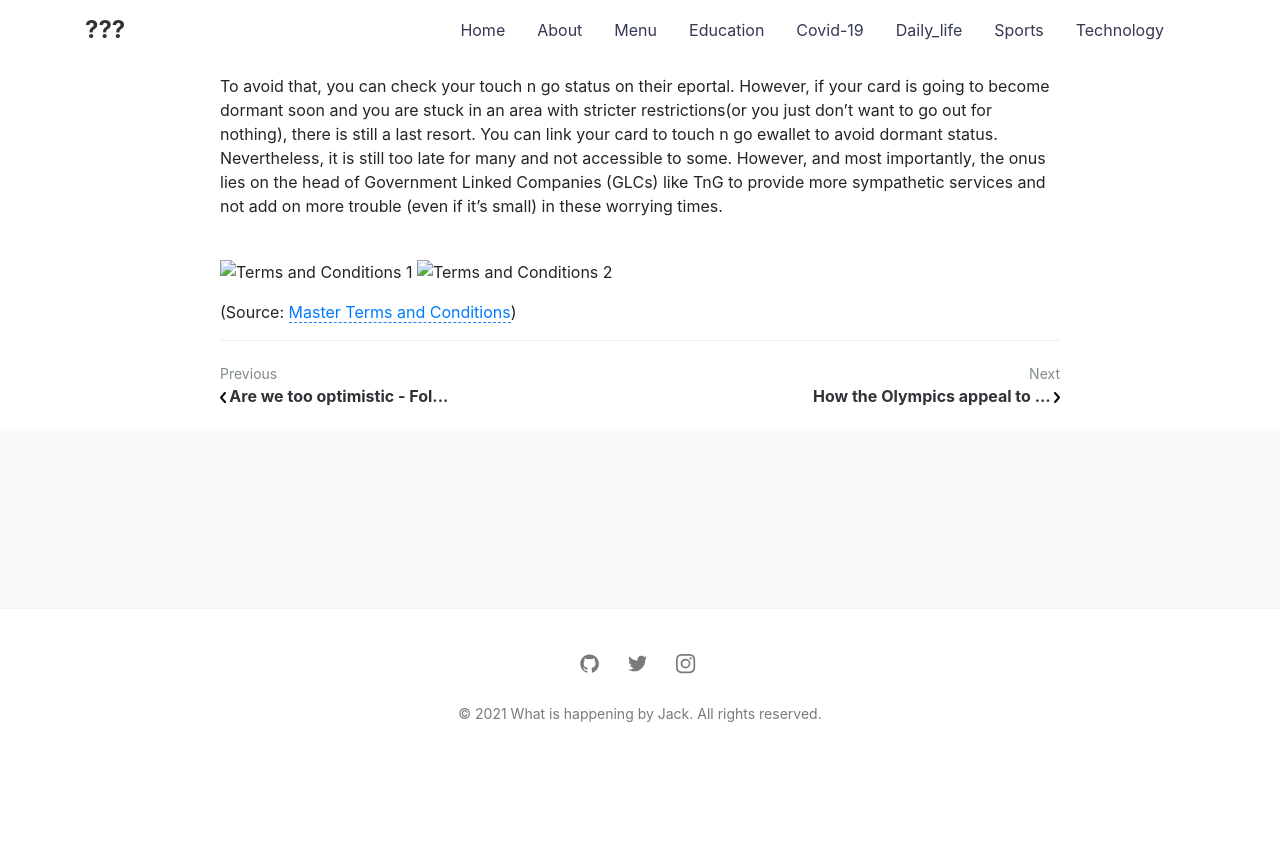
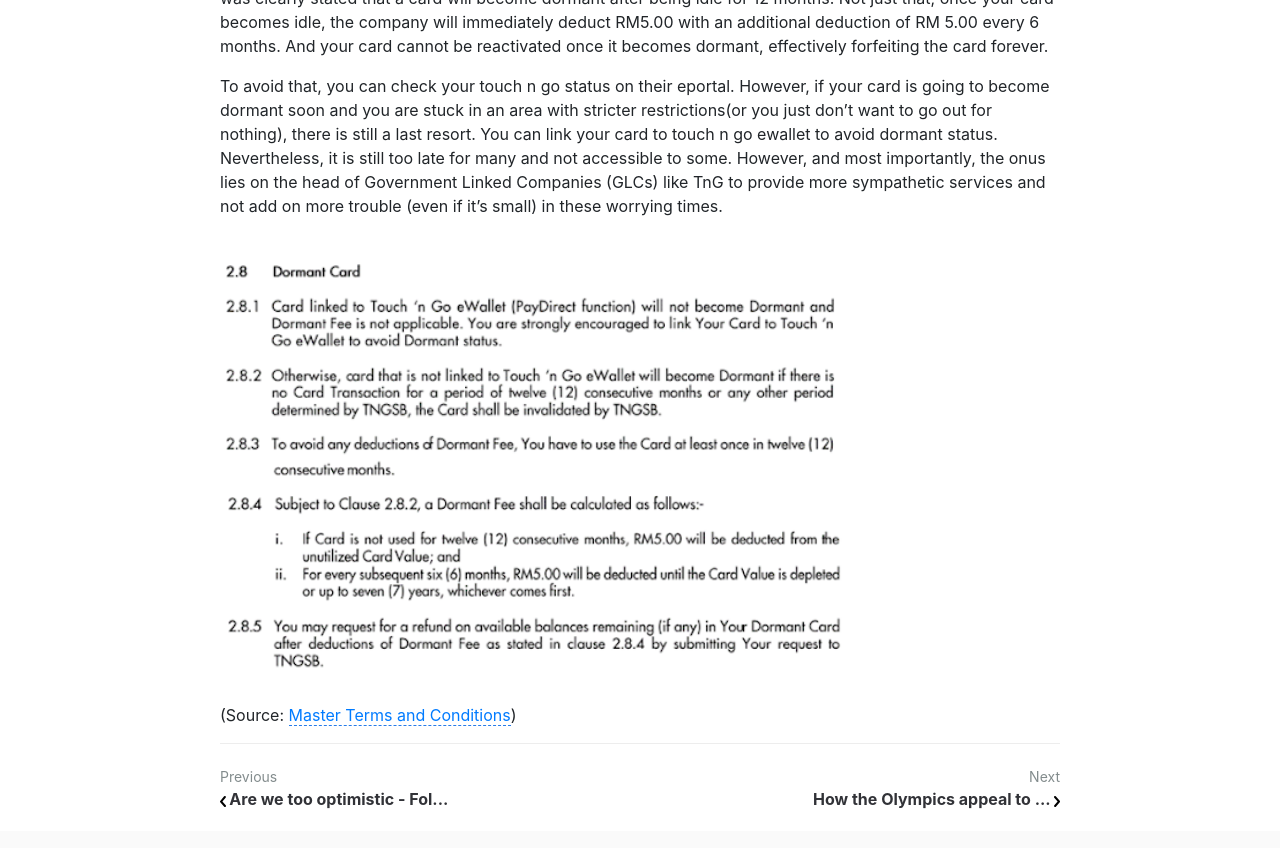
Before and after one commit to JiaCherng/bookimu, a Jekyll site: the page built from _posts/2021-08-03-Touch 'n Go card becoming dormant - GLCs have to do a better job in this pandemic.md, in a window 1280 px wide and 900 px high, scrolled down 1014 px. Shown: the top 848 px of the window. Built offline with Jekyll 4.4.1, drawn with Linux system fonts in a browser that asks for light colours; before the commit the page ends 1783 px from its top, so only the background shows below that.

Commit message:
find and replace in post

```diff
--- a/_posts/2021-08-03-Touch 'n Go card becoming dormant - GLCs have to do a better job in this pandemic.md
+++ b/_posts/2021-08-03-Touch 'n Go card becoming dormant - GLCs have to do a better job in this pandemic.md
@@ -21,9 +21,9 @@
 
 
 
-<img src="{{'/assets/img/inpost/tngtnc1.png' | relative_url}}"
-     alt="Terms and Conditions 1" style="swidth:636px;height:200px;">
-<img src="{{'/assets/img/inpost/tngtnc2.png' | relative_url}}"
+<img src="{{'/assets/img/attachment/tngtnc1.png' | relative_url}}"
+     alt="Terms and Conditions 1" style="width:636px;height:200px;">
+<img src="{{'/assets/img/attachment/tngtnc2.png' | relative_url}}"
      alt="Terms and Conditions 2" style="width:636px;height:229px;">
 
-(Source: <a href="{{'/assets/img/inpost/tnc.pdf' | relative_url}}">Master Terms and Conditions</a>)
+(Source: <a href="{{'/assets/img/attachment/tnc.pdf' | relative_url}}">Master Terms and Conditions</a>)
```
